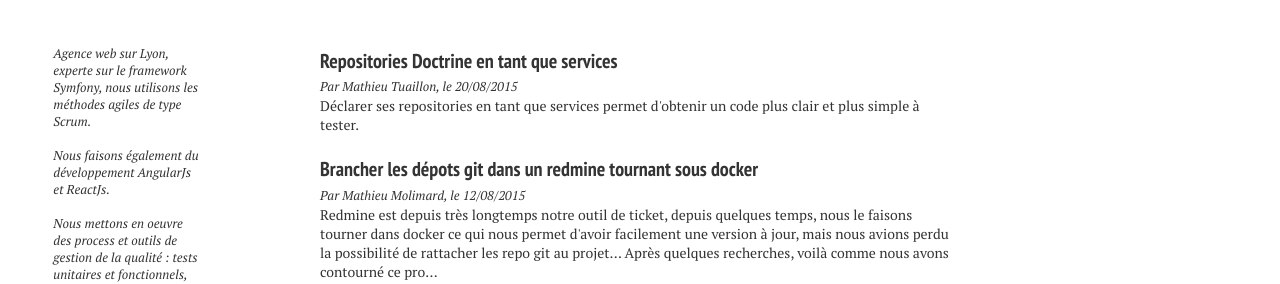
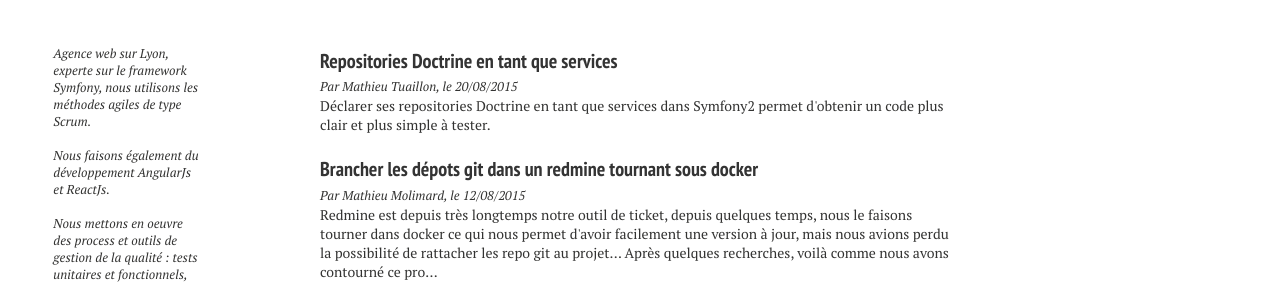
Before and after one commit to zolweb/zolweb.github.io, a Jekyll site: the page built from index.md, in a window 1280 px wide. Shown: the part 448-732 px from the top of the page. Built offline with Jekyll 4.4.1, drawn with Linux system fonts in a browser that asks for light colours; nearby versions of some CDN libraries.

Commit message:
Improve SEO

```diff
--- a/_posts/2015-08-20-repositories-en-tant-que-services.md
+++ b/_posts/2015-08-20-repositories-en-tant-que-services.md
@@ -2,8 +2,8 @@
 layout: post
 title: Repositories Doctrine en tant que services
 author: mathieu_tuaillon
-excerpt: "Déclarer ses repositories en tant que services permet d'obtenir un code plus clair et plus simple à tester."
-tags: [symfony, doctrine, design]
+excerpt: "Déclarer ses repositories Doctrine en tant que services dans Symfony2 permet d'obtenir un code plus clair et plus simple à tester."
+tags: [doctrine, repository, entity manager, symfony2, service container]
 comments: false
 image:
   feature: headers/symfony.png
```
